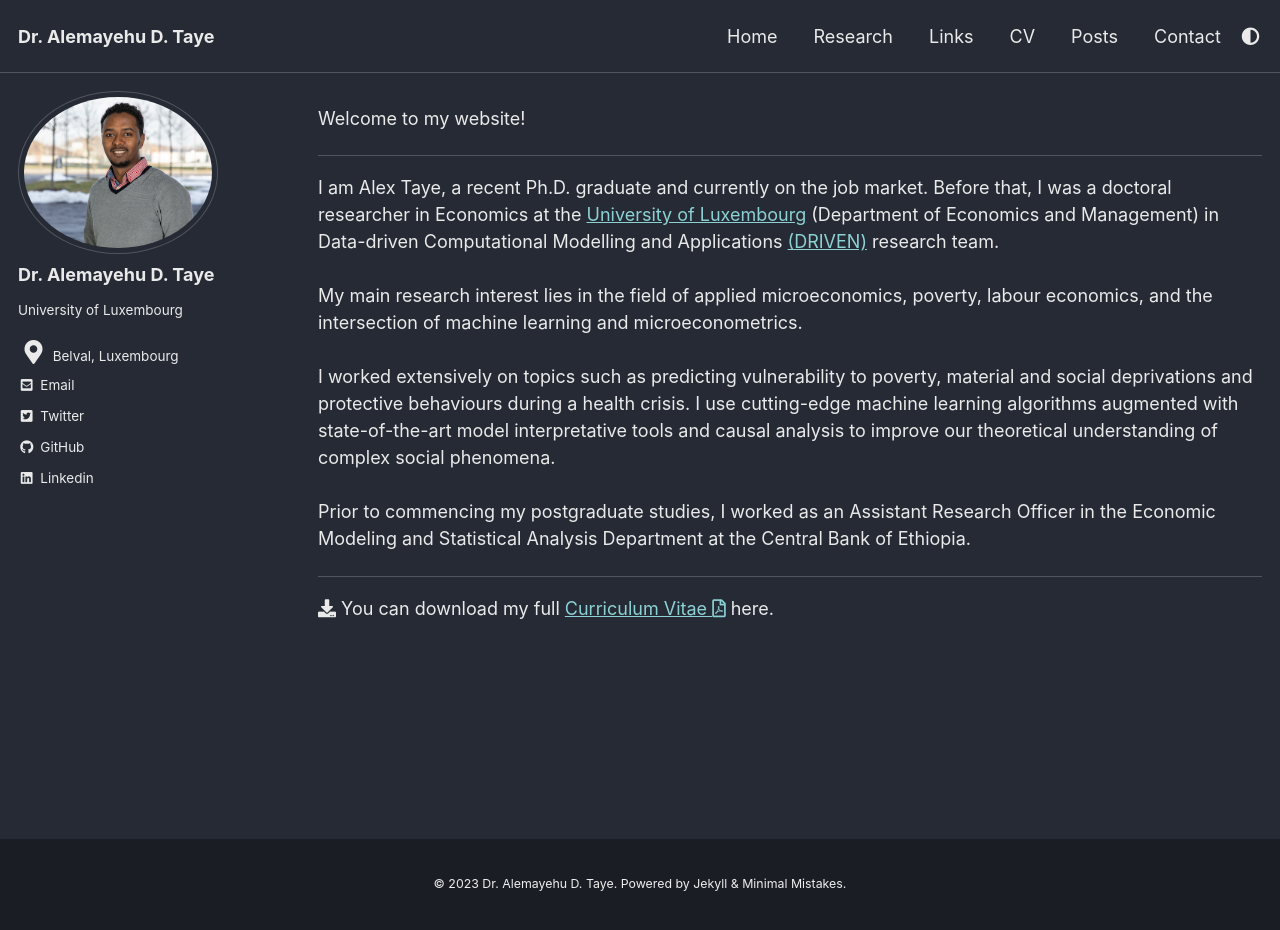
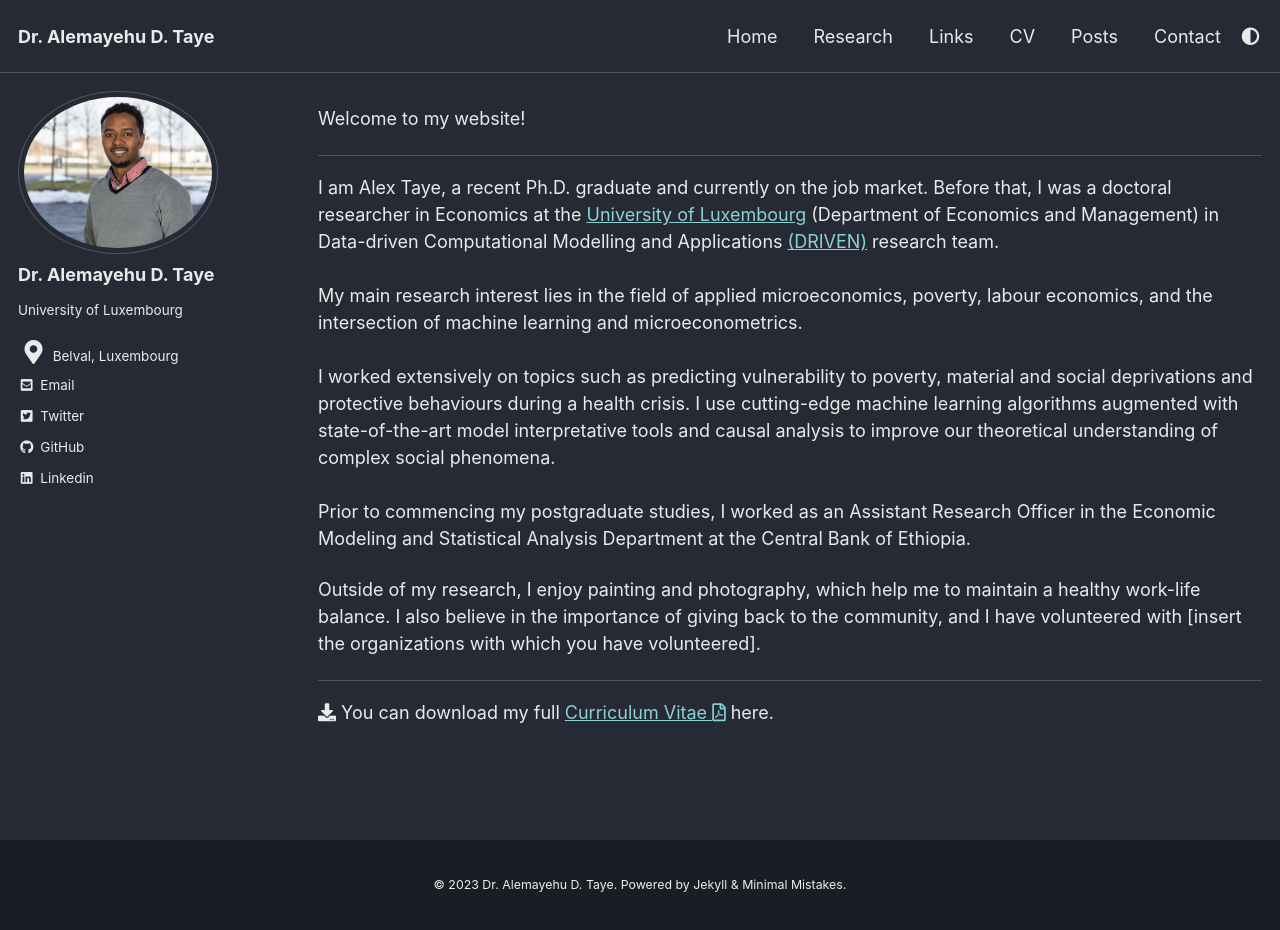
Before and after one commit to AlexTaye/AlexTAYE, a Jekyll site: the page built from _pages/index.md, in a window 1280 px wide and 930 px high. Built offline with Jekyll 4.4.1, drawn with Linux system fonts in a browser that asks for light colours; cached includes are drawn as plain includes; the list of posts is cut into pages by our own code.

Commit message:
Update index.md

```diff
--- a/_pages/index.md
+++ b/_pages/index.md
@@ -23,6 +23,8 @@ interpretative tools and causal analysis to improve our theoretical understandin
 <br>
 Prior to commencing my postgraduate studies, I worked as an Assistant Research Officer in the Economic Modeling and Statistical Analysis Department at the Central Bank of Ethiopia.
 
+Outside of my research, I enjoy painting and photography, which help me to maintain a healthy work-life balance. I also believe in the importance of giving back to the community, and I have volunteered with [insert the organizations with which you have volunteered].
+
  ***
 
 <i class='fas fa-download' style='font-size:18px'></i> You can download my full <a target="_blank" href="/_pages/Taye_cv.pdf">Curriculum Vitae <i class="far fa-file-pdf"></i></a> here.
```
